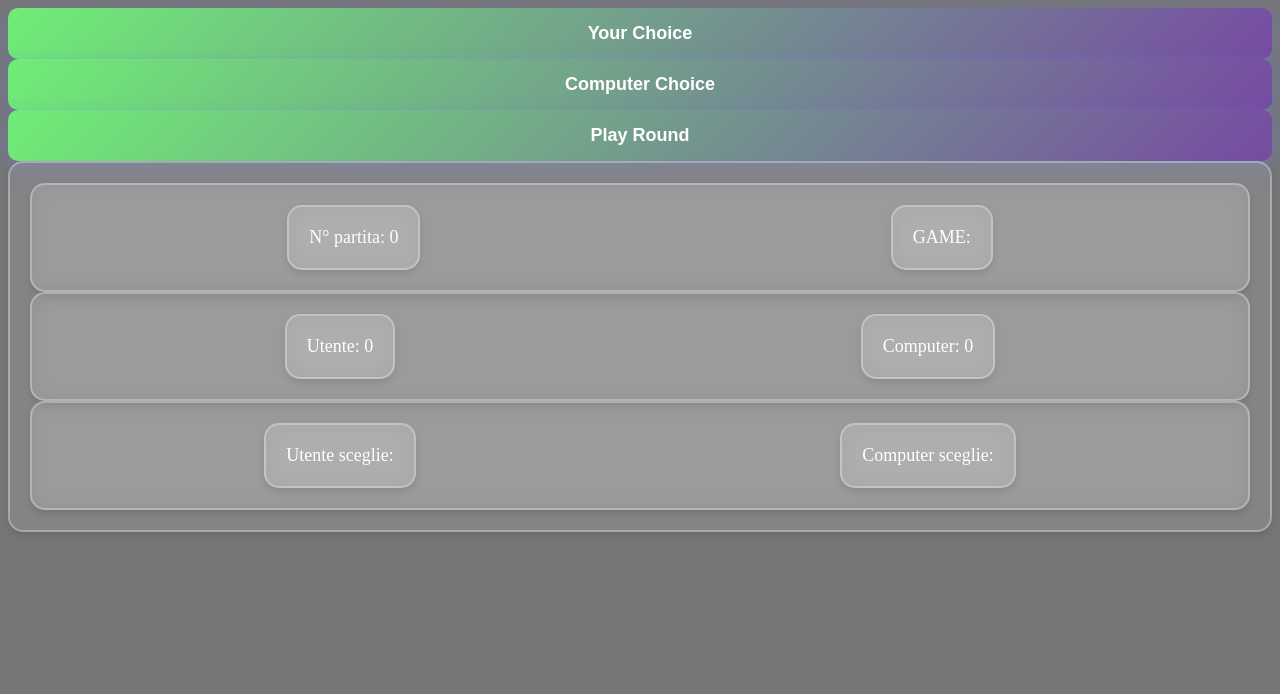
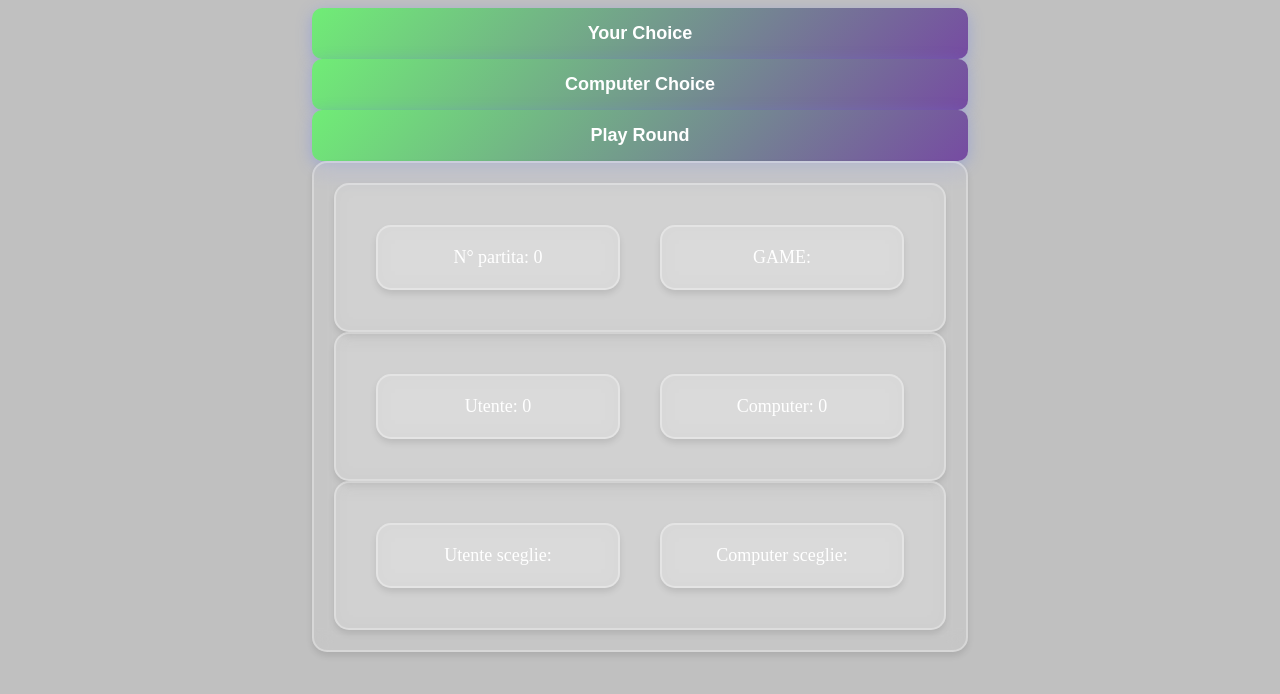
Before and after one commit to giacomobarriera/Rock_Paper_Scissors, a plain HTML site: page index.html in a window 1280 px wide. Drawn offline with Linux system fonts and the light colour scheme.

Commit message:
Ultimate impostazioni di stile.

```diff
--- a/index.html
+++ b/index.html
@@ -6,12 +6,28 @@
     <title>ROCK, PAPER, SCISSORS</title>
 
     <style>
+        html {
+            margin: 0;
+            padding: 0;
+            display: flex;
+            justify-content: center;
+            background-color: silver;
+        }
+
         body {
-            background-color: #767679;
+            display: flex;
+            flex-direction: column;
+            align-items: center;
+            background: silver;
+            justify-content: center;
+            max-width: 800px;
+            min-width: 450px;
+
         }
         .container{
             display: flex;
             flex-direction: column;
+            width: 100%;
         }
         .container.button {
             display: flex;
@@ -64,9 +80,19 @@
             flex-direction: row;
         }
 
+        .card.outBox {
+            flex-direction: row;
+        }
+
         .card.inBox {
-            flex-direction: row;
+            width: 200px;
+            margin: 20px;
+            text-align: center;
+        }
 
+        .resultBox{
+            width: 100%;
+            box-sizing: border-box;
         }
 
     </style>
--- a/script.js
+++ b/script.js
@@ -138,7 +138,7 @@ const body = document.querySelector("body");
 
 const resultBox = document.createElement("div");
 body.appendChild(resultBox);
-resultBox.classList.add("card");
+resultBox.classList.add("card", "resultBox");
 
 //buttons per funzioni
 const humanChoice = document.querySelector("#hmn");
@@ -158,19 +158,19 @@ computerChoice.addEventListener("click", () => {
 
 const round = document.createElement("div");
 resultBox.appendChild(round)
-round.classList.add("card", "inBox");
+round.classList.add("card", "outBox");
 
 //conteggio game
 let nRound = 0;
 const nrRound= document.createElement("div");
 round.appendChild(nrRound);
-nrRound.classList.add("card")
+nrRound.classList.add("card", "inBox")
 nrRound.textContent = "N° partita: " + nRound;
 
 //vincitore
 const roundScore = document.createElement("div")
 round.appendChild(roundScore);
-roundScore.classList.add("card");
+roundScore.classList.add("card", "inBox");
 roundScore.textContent = "GAME: ";
 const subScore = document.createElement("a");
 roundScore.appendChild(subScore);
@@ -178,31 +178,31 @@ roundScore.appendChild(subScore);
 //punteggi
 const score = document.createElement("div");
 resultBox.appendChild(score);
-score.classList.add("card", "inBox");
+score.classList.add("card", "outBox");
 
 const hmnScore = document.createElement("div")
 score.appendChild(hmnScore);
-hmnScore.classList.add("card");
+hmnScore.classList.add("card", "inBox");
 hmnScore.textContent = "Utente: " + humanScore;
 
 const pcScore = document.createElement("div");
 score.appendChild(pcScore);
-pcScore.classList.add("card");
+pcScore.classList.add("card", "inBox");
 pcScore.textContent = "Computer: " + computerScore;
 
 //scelte giocatori
 const choose = document.createElement("div");
 resultBox.appendChild(choose);
-choose.classList.add("card", "inBox");
+choose.classList.add("card", "outBox");
 
 const hmnChoice = document.createElement("div");
 choose.appendChild(hmnChoice);
-hmnChoice.classList.add("card");
+hmnChoice.classList.add("card", "inBox");
 hmnChoice.textContent = "Utente sceglie: ";
 
 const pcChoice = document.createElement("div");
 choose.appendChild(pcChoice);
-pcChoice.classList.add("card");
+pcChoice.classList.add("card", "inBox");
 pcChoice.textContent = "Computer sceglie: ";
 
 
```
